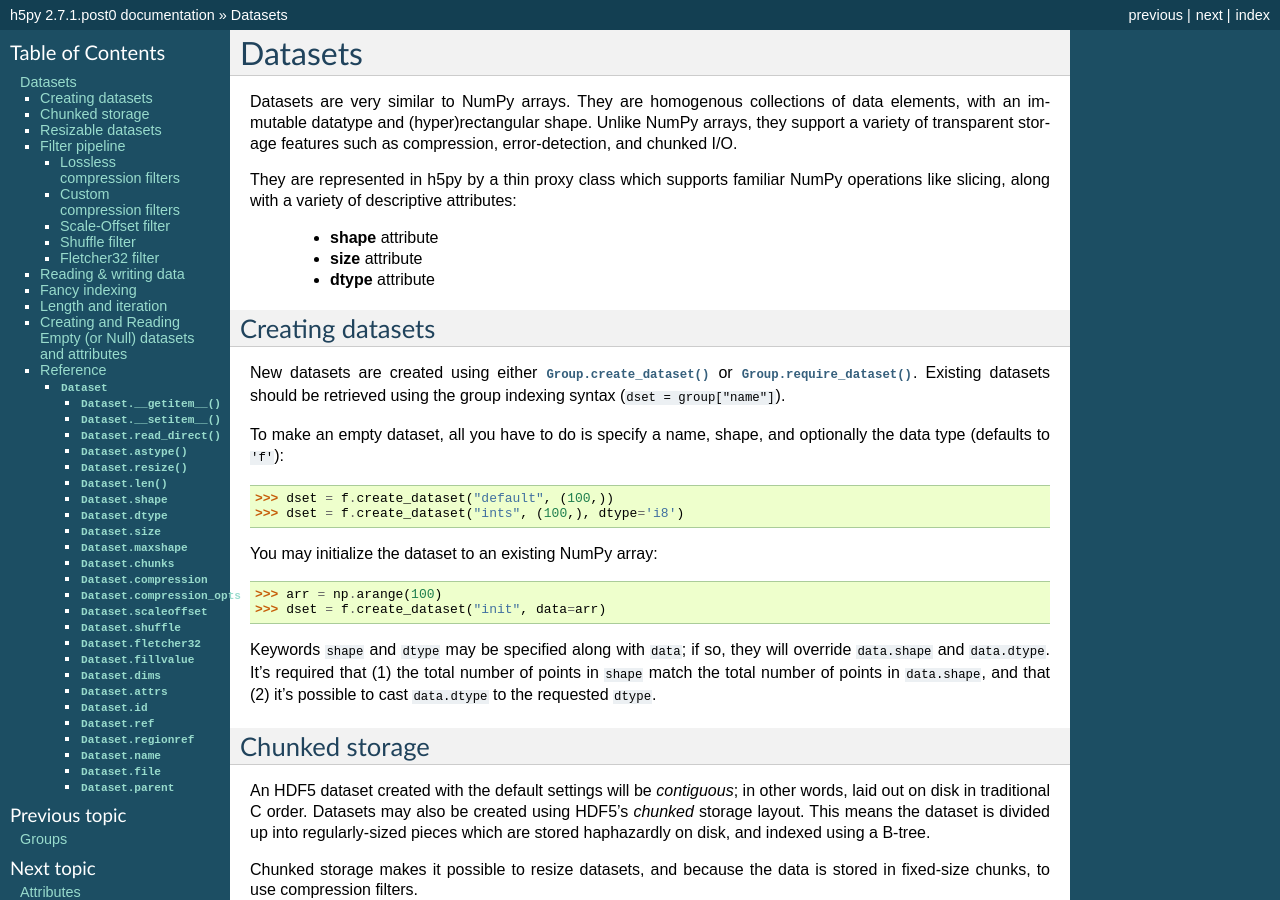
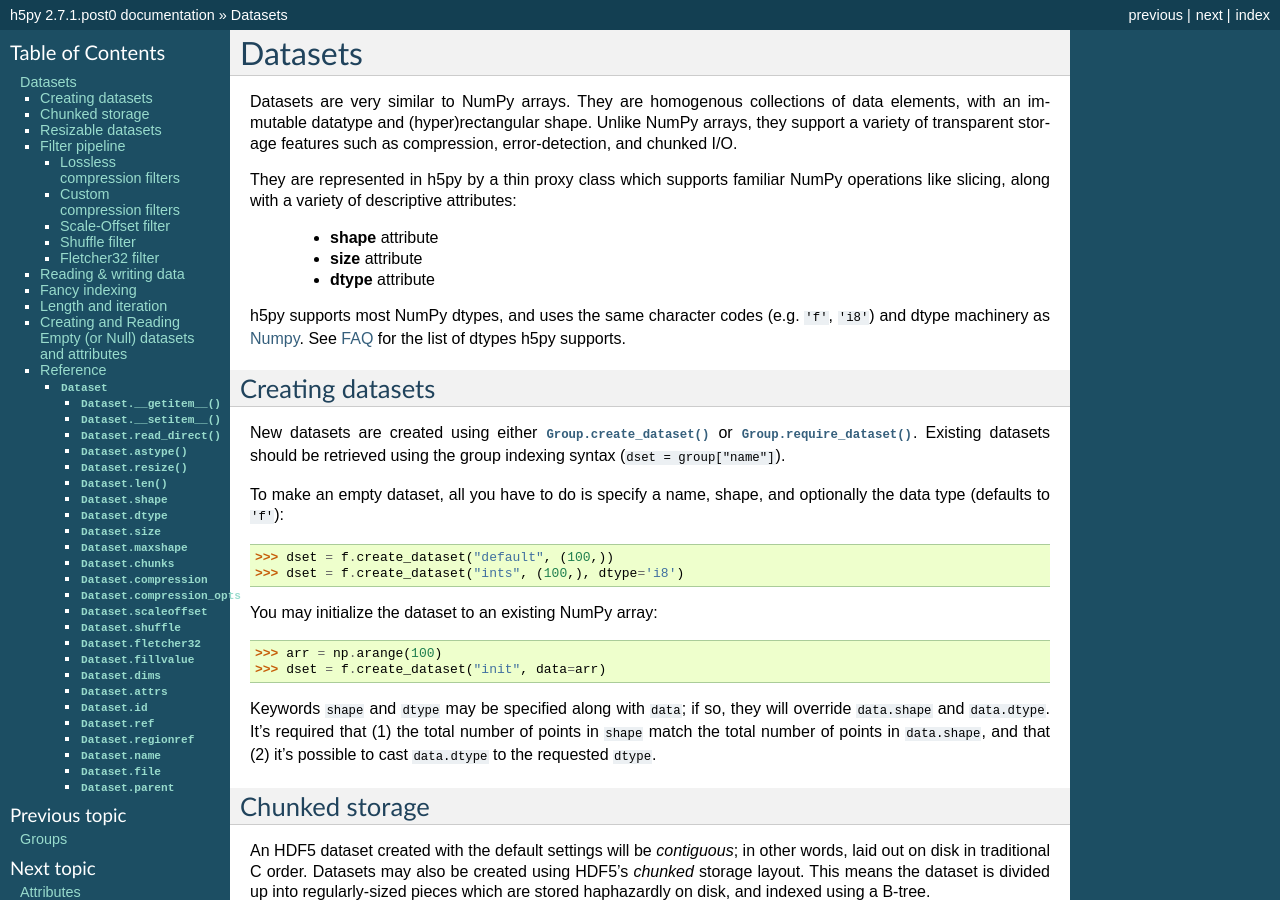
Before and after one commit to h5py/h5py, a Sphinx documentation site: the page built from docs/high/dataset.rst, in a window 1280 px wide and 900 px high. Built offline with Sphinx 7.4.7, drawn with Linux system fonts in a browser that asks for light colours; pages that are not in the unit, such as notebooks, are missing from menus.

Commit message:
DOC: Add short paragraph about types in dataset docs

```diff
--- a/docs/high/dataset.rst
+++ b/docs/high/dataset.rst
@@ -15,6 +15,11 @@ NumPy operations like slicing, along with a variety of descriptive attributes:
   - **shape** attribute
   - **size** attribute
   - **dtype** attribute
+
+h5py supports most NumPy dtypes, and uses the same character codes (e.g.
+``'f'``, ``'i8'``) and dtype machinery as
+`Numpy <https://docs.scipy.org/doc/numpy/reference/arrays.dtypes.html>`_.
+See :ref:`faq` for the list of dtypes h5py supports.
 
 
 .. _dataset_create:
--- a/docs/special.rst
+++ b/docs/special.rst
@@ -1,3 +1,5 @@
+.. _special_types:
+
 Special types
 =============
 
```
